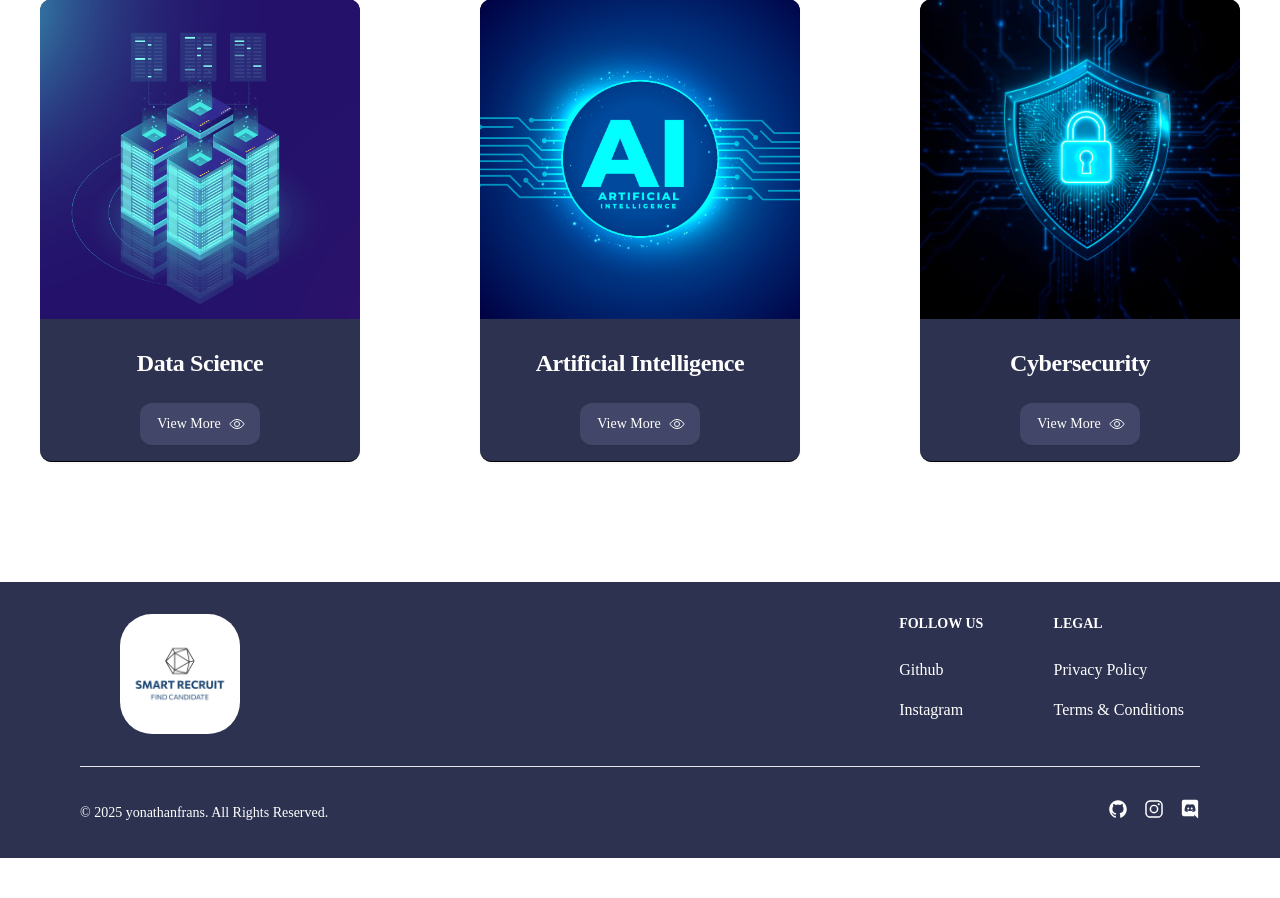
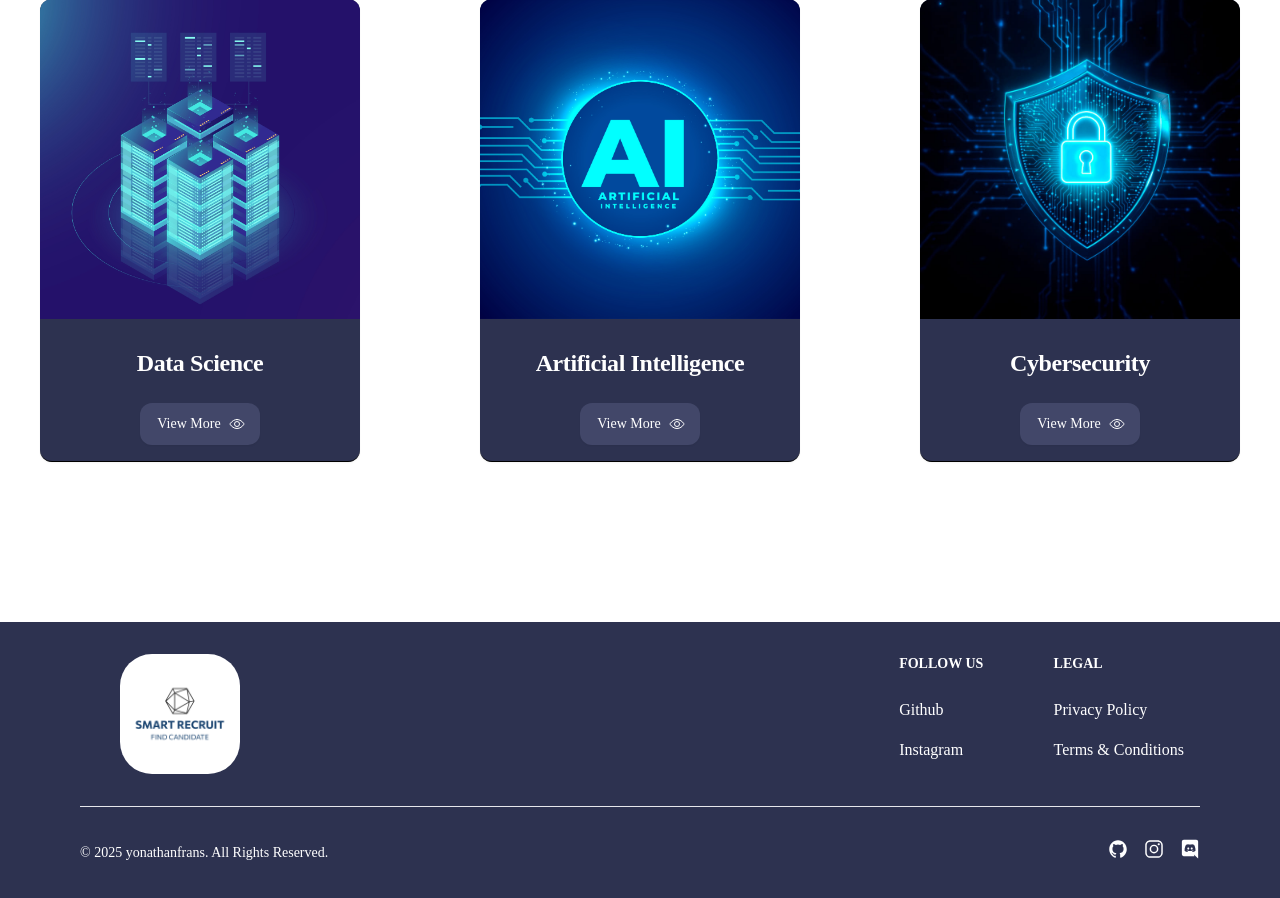
Before and after one commit to yonathanfrans/Smart-Recruit, a Flask app: page / in a window 1280 px wide. Shown: the part 1359-2257 px from the top of the page. Before the commit the page ends 2217 px from the top, so only its background shows below. Run offline with Flask 3, Linux system fonts and the light colour scheme; parts of the project's set-up code (start-up, migrations or seed data) failed here and were passed over; some libraries are stand-ins or nearby versions.

Commit message:
fixed margin top footer

```diff
--- a/templates/components/footer.html
+++ b/templates/components/footer.html
@@ -1,5 +1,5 @@
 <!-- Footer -->
-<footer class="bg-main-color text-white mt-20">
+<footer class="bg-main-color text-white mt-40">
   <div class="mx-auto w-full max-w-screen p-4 py-6 lg:py-8 lg:px-20">
     <div class="md:flex md:justify-between">
       <div class="mb-6 md:mb-0 md:ml-10">
```
